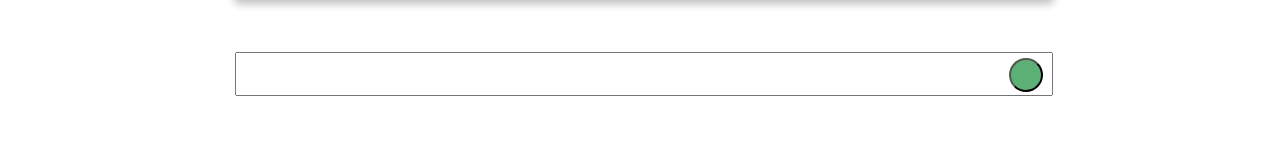
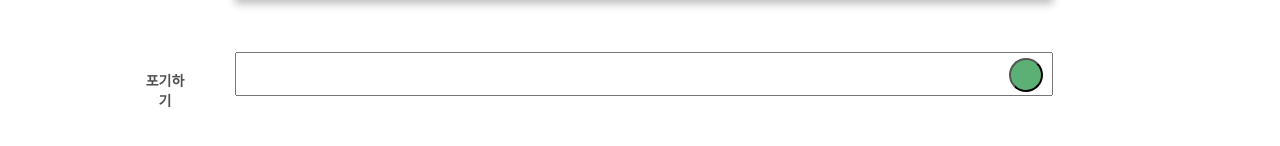
Before and after one commit to Yijungu/SeaTuetleSoup, a React (Create React App) app in the folder turtle_frontend/: page /problem in a window 1280 px wide. Shown: the part 368-514 px from the top of the page. Built offline with nearby package versions, Linux system fonts and the light colour scheme.

Commit message:
:zap:영서

```diff
--- a/turtle_frontend/src/page/problem/page.css
+++ b/turtle_frontend/src/page/problem/page.css
@@ -312,7 +312,7 @@ body, html {
 	left:5.6285014152526855px;
 	top:7.395168304443359px;
 }
-.e186_108 {
+.top {
 	color:rgba(78.62500101327896, 78.62500101327896, 78.62500101327896, 1);
 	width:50px;
 	height:15px;
@@ -325,3 +325,29 @@ body, html {
 	letter-spacing:2;
 	line-height:px;
 }
+.top {
+	color:rgba(78.62500101327896, 78.62500101327896, 78.62500101327896, 1);
+	width:50px;
+	height:15px;
+	position:absolute;
+	left:0px;
+	top:18px;
+	font-family:Apple SD Gothic Neo;
+	text-align:center;
+	font-size:14px;
+	letter-spacing:2;
+	line-height:px
+}
+.give_up {
+	color:rgba(78.62500101327896, 78.62500101327896, 78.62500101327896, 1);
+	width:50px;
+	height:15px;
+	position:absolute;
+	left:220px;
+	top:438px;
+	font-family:Apple SD Gothic Neo;
+	text-align:center;
+	font-size:14px;
+	letter-spacing:2;
+	line-height:px;
+	font-weight:bold;}
--- a/turtle_frontend/src/page/problem/page.js
+++ b/turtle_frontend/src/page/problem/page.js
@@ -64,8 +64,9 @@ export default function Problem() {
     <div className="e186_106"></div>
     <div className="e186_107">
       <div className="ei186_107_5790_3581"></div>
-    </div><span  className="e186_108">TOP</span>
+    </div><span  className="top">TOP</span>
   </div>
+  <span  className="give_up">포기하기</span>
 </div>
     )
 }
```
